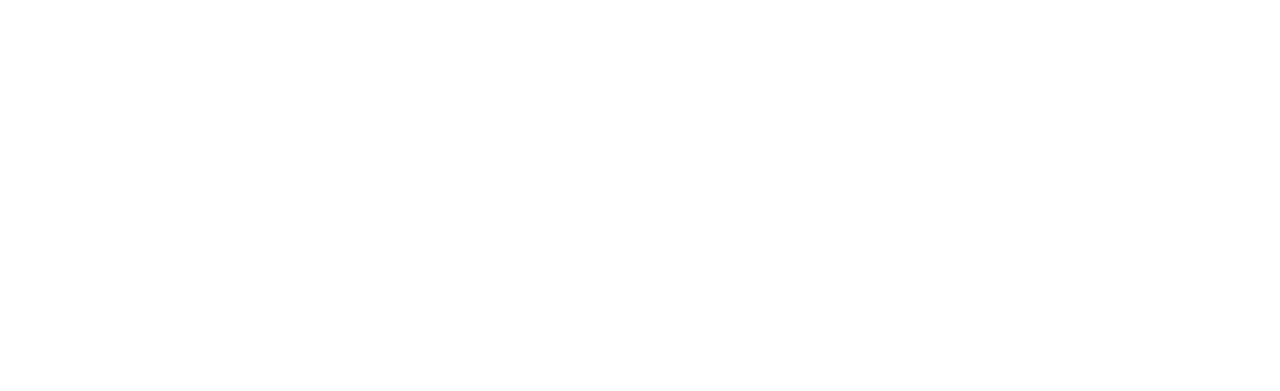
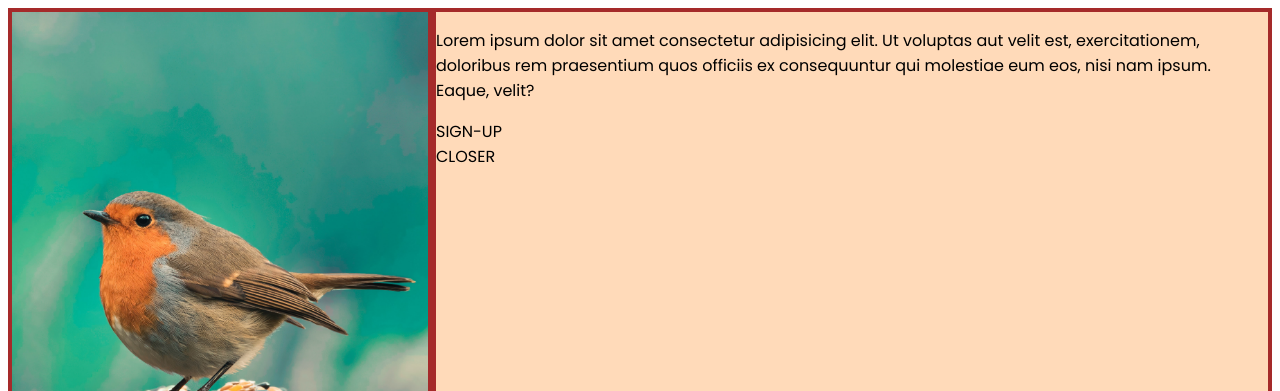
Before and after one commit to APAP123/TOPSignUp, a plain HTML site: page index.html in a window 1280 px wide. Shown: the top 391 px of the page. Drawn offline with Linux system fonts and the light colour scheme.

Commit message:
Add skeleton of page layout

```diff
--- a/index.html
+++ b/index.html
@@ -1,12 +1,25 @@
 <!DOCTYPE html>
 <html lang="en">
 <head>
-    <meta charset="UTF-8">
-    <meta http-equiv="X-UA-Compatible" content="IE=edge">
-    <meta name="viewport" content="width=device-width, initial-scale=1.0">
-    <title>Document</title>
+  <meta charset="UTF-8">
+  <meta http-equiv="X-UA-Compatible" content="IE=edge">
+  <meta name="viewport" content="width=device-width, initial-scale=1.0">
+  <link rel="stylesheet" href="style.css">
+  <title>Sign-up Form</title>
 </head>
 <body>
-
+  <div class="main">
+    <div class="left-area">
+      <div class ="logo-bar">LOGO</div>
+    </div>
+    <div class="right-area">
+      <div class="introduction">
+        <p>Lorem ipsum dolor sit amet consectetur adipisicing elit. Ut voluptas aut velit est, exercitationem, doloribus rem praesentium
+          quos officiis ex consequuntur qui molestiae eum eos, nisi nam ipsum. Eaque, velit?</p>
+      </div>
+      <div class="forms">SIGN-UP</div>
+      <div class="closer">CLOSER</div>
+    </div>
+  </div>
 </body>
 </html>
--- a/style.css
+++ b/style.css
@@ -0,0 +1,33 @@
+@import url('https://fonts.googleapis.com/css2?family=Poppins&display=swap');
+
+:root {
+  font-family: 'Poppins';
+}
+
+html, body {
+  height: 100%;
+}
+
+.main {
+  display: flex;
+  height: 100%;
+  min-height: 100%;
+}
+
+.left-area {
+  display: flex;
+  flex-direction: column;
+  justify-content: center;
+  background: no-repeat url("img/aarn-giri-3lGi0BXJ1W0-unsplash.jpg");
+  background-size: contain;
+  border: 4px solid brown;
+  flex: 1;
+}
+
+.right-area {
+  display: flex;
+  flex-direction: column;
+  background: peachpuff;
+  border: 4px solid brown;
+  flex: 2;
+}
```
